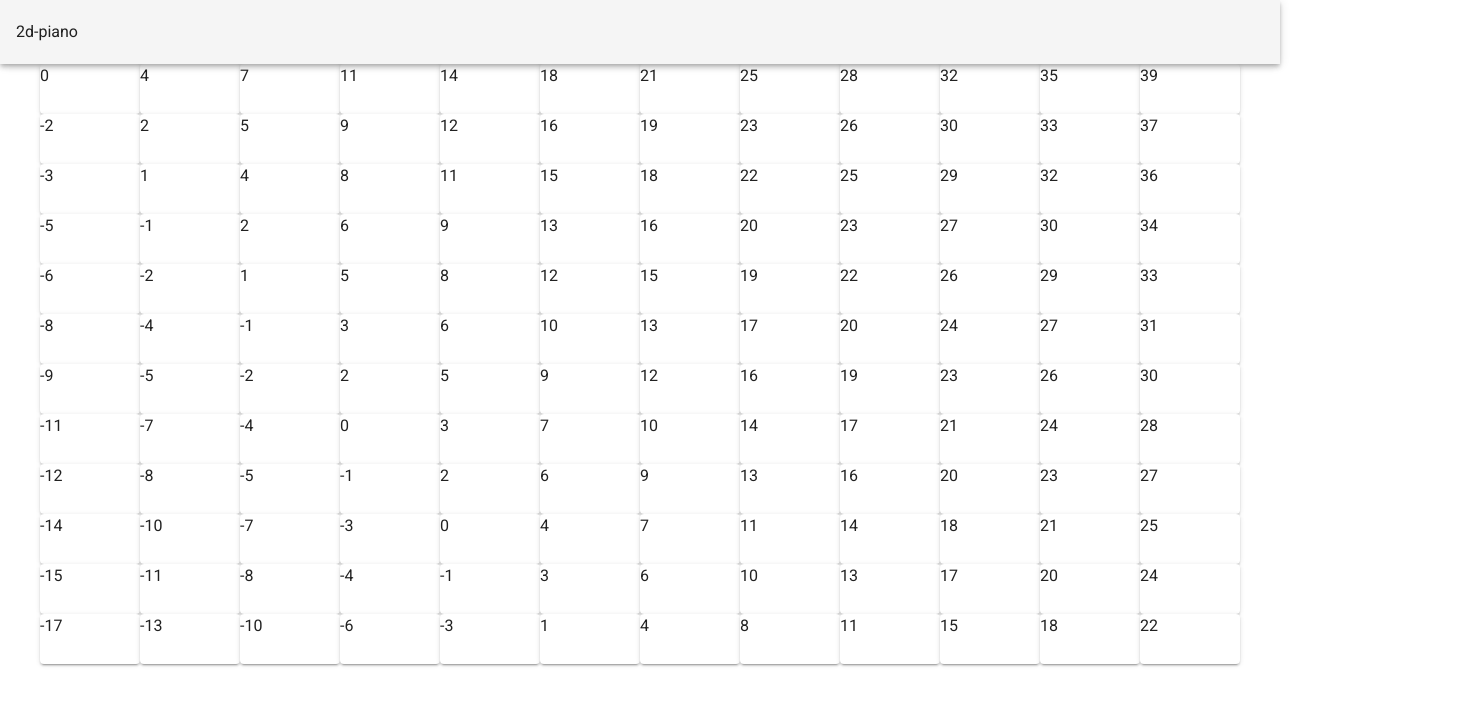
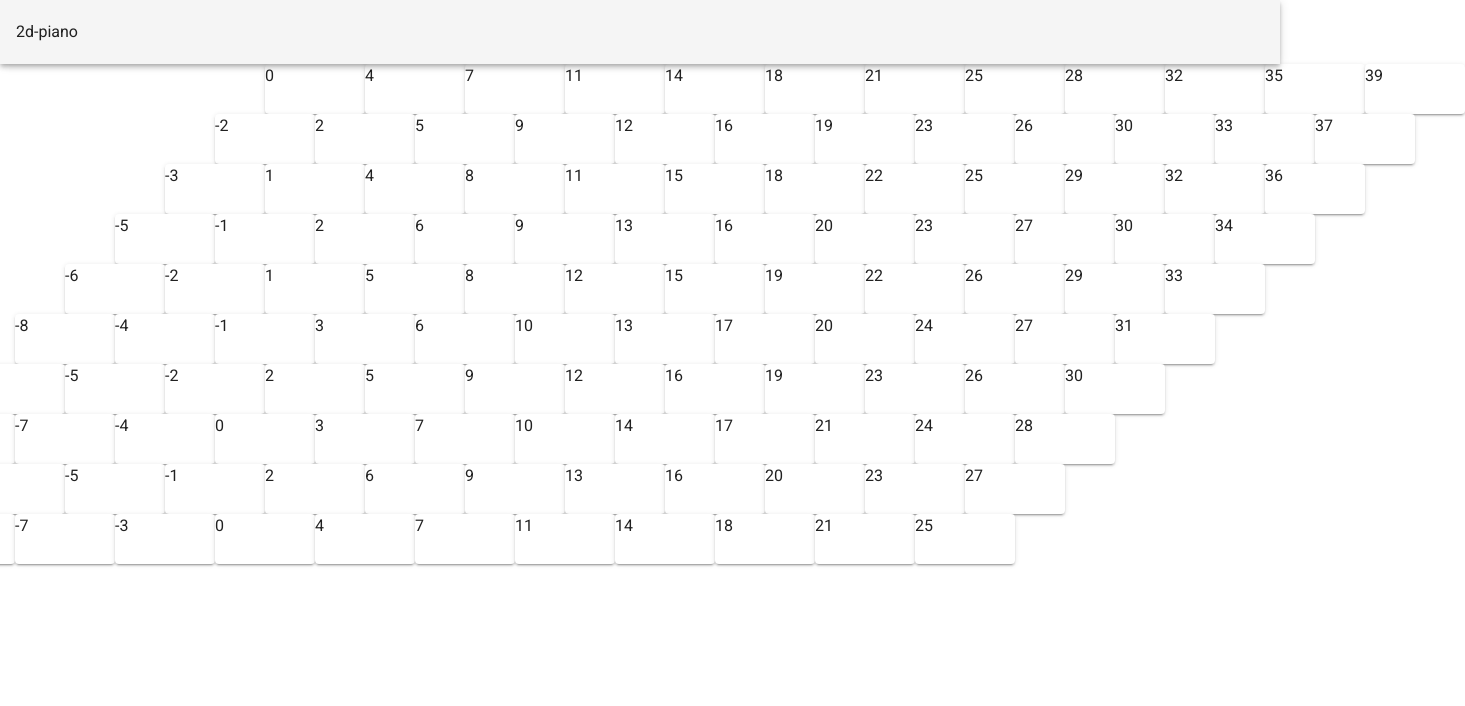
Before and after one commit to viewpointics-tan/2d-piano, a Nuxt app: page / in a window 1280 px wide. Shown: the top 706 px of the page, 1465 px wide, since content can reach past the window. Built offline with nearby package versions, Linux system fonts and the light colour scheme.

Commit message:
位置を調整した

```diff
--- a/components/row.vue
+++ b/components/row.vue
@@ -1,6 +1,7 @@
 <template>
-  <v-row class="d-flex flex-nowrap">
+  <v-row class="d-flex flex-nowrap justify-end">
     <key v-for="keyNum in keyNumArray" :key="keyNum" :keyNum="keyNum"></key>
+    <div :style="{ width: rowNum * 50 + 'px' }"></div>
   </v-row>
 </template>
 
--- a/pages/index.vue
+++ b/pages/index.vue
@@ -1,11 +1,13 @@
 <template>
   <v-layout column justify-center align-center>
-    <row
-      v-for="rowNum in rows"
-      :key="rowNum"
-      :rowNum="rowNum"
-      :length="12"
-    ></row>
+    <div>
+      <row
+        v-for="rowNum in rowArray"
+        :key="rowNum"
+        :rowNum="rowNum"
+        :length="12"
+      ></row>
+    </div>
   </v-layout>
 </template>
 
@@ -17,11 +19,13 @@ export default {
     Row
   },
   data() {
-    return {}
+    return {
+      rows: 10
+    }
   },
   computed: {
-    rows() {
-      return [...Array(12).keys()]
+    rowArray() {
+      return [...Array(this.rows).keys()]
     }
   }
 }
```
